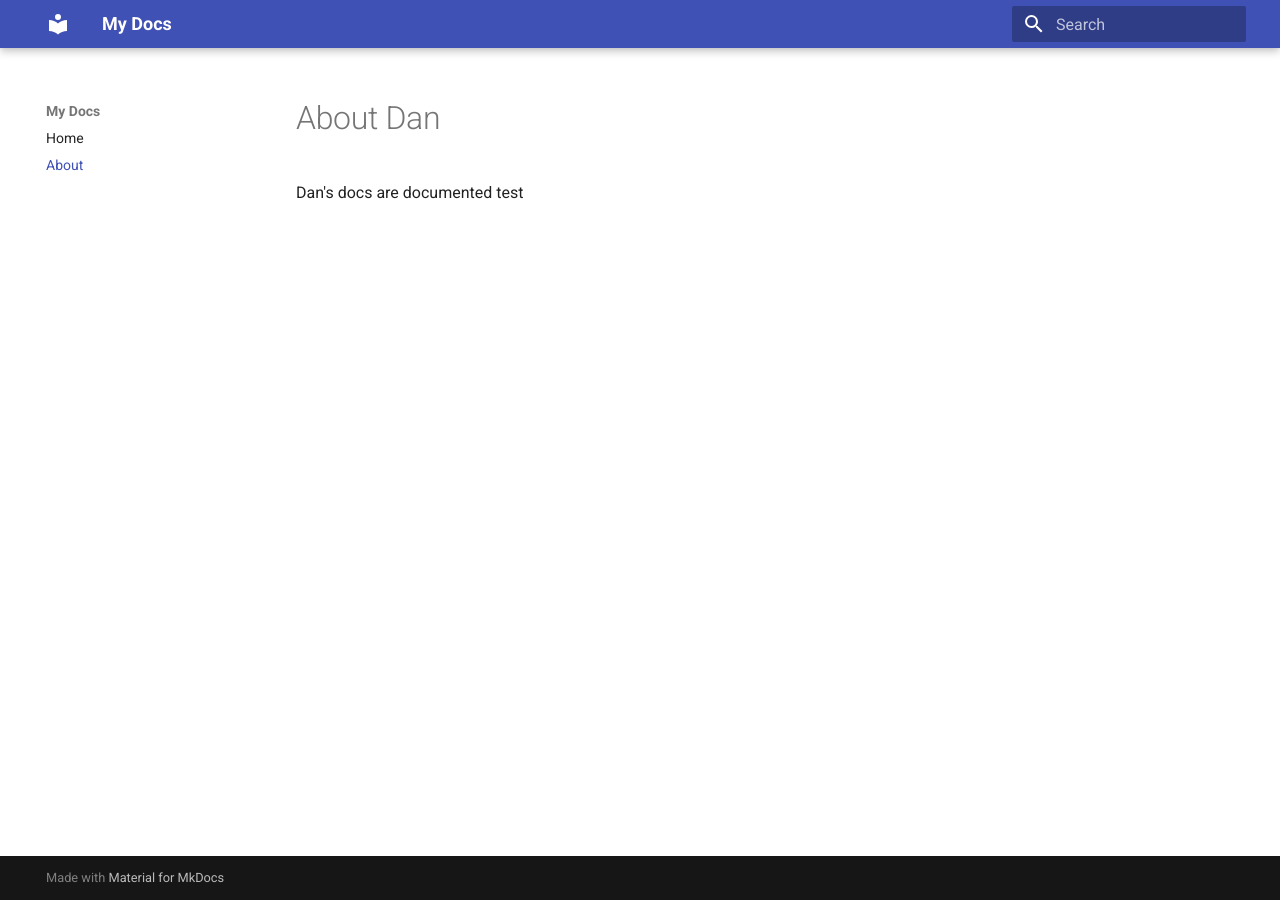
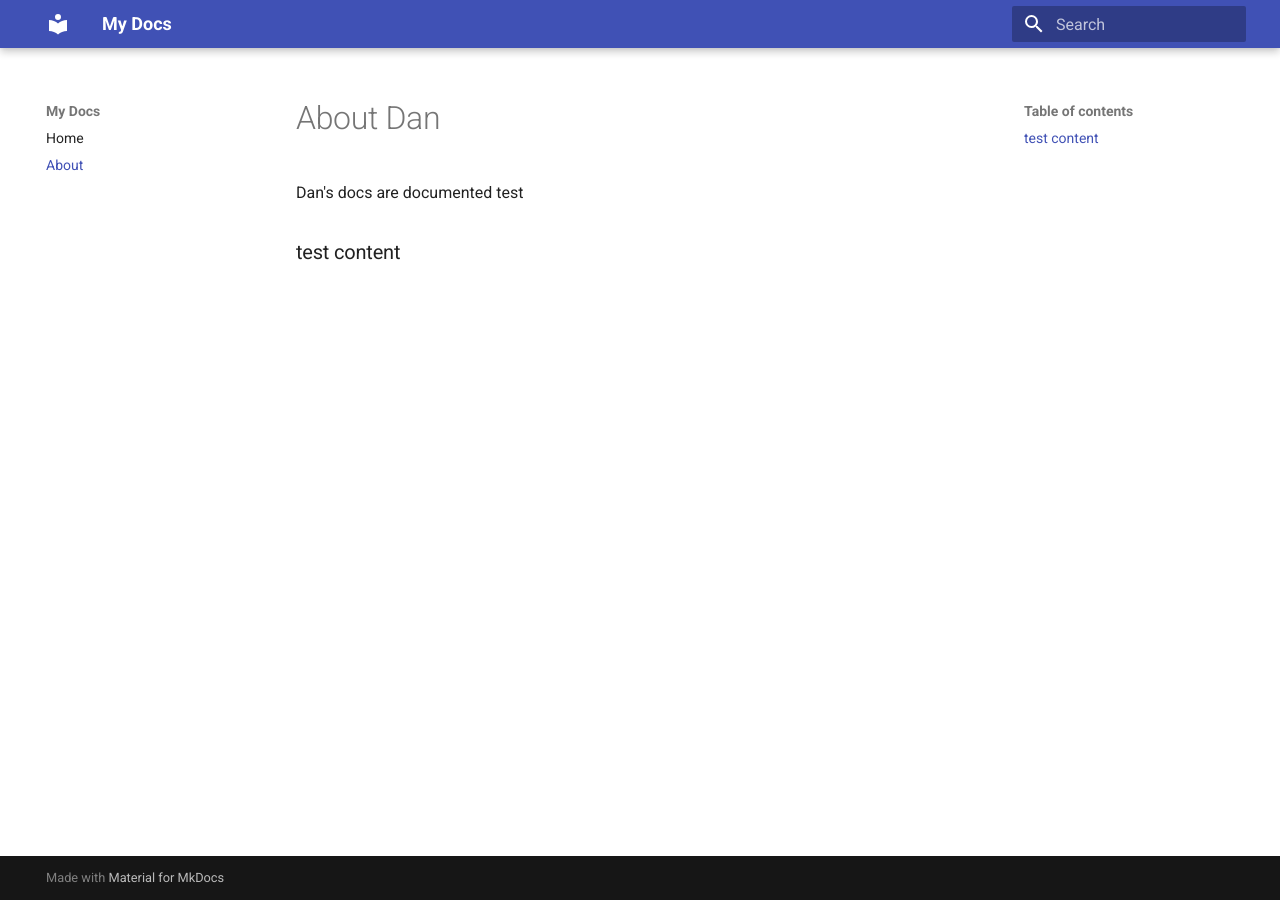
Before and after one commit to diskwarrior/docs, an MkDocs documentation site: the page built from docs/about.md, in a window 1280 px wide. Built offline with MkDocs 1.6.1 and Material for MkDocs 9.7.7, drawn with Linux system fonts in a browser that asks for light colours.

Commit message:
more testing

```diff
--- a/docs/about.md
+++ b/docs/about.md
@@ -2,3 +2,6 @@
 
 Dan's docs are documented
 test
+
+
+### test content
```
